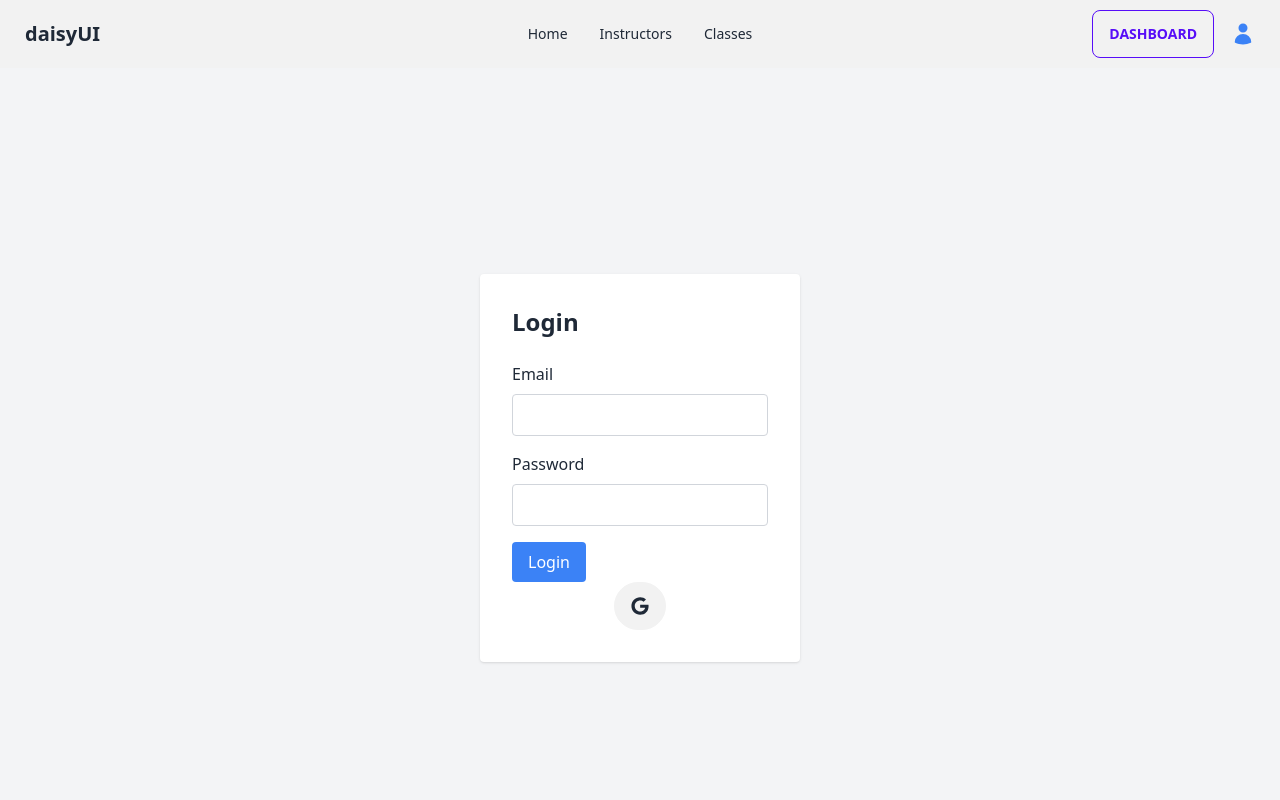
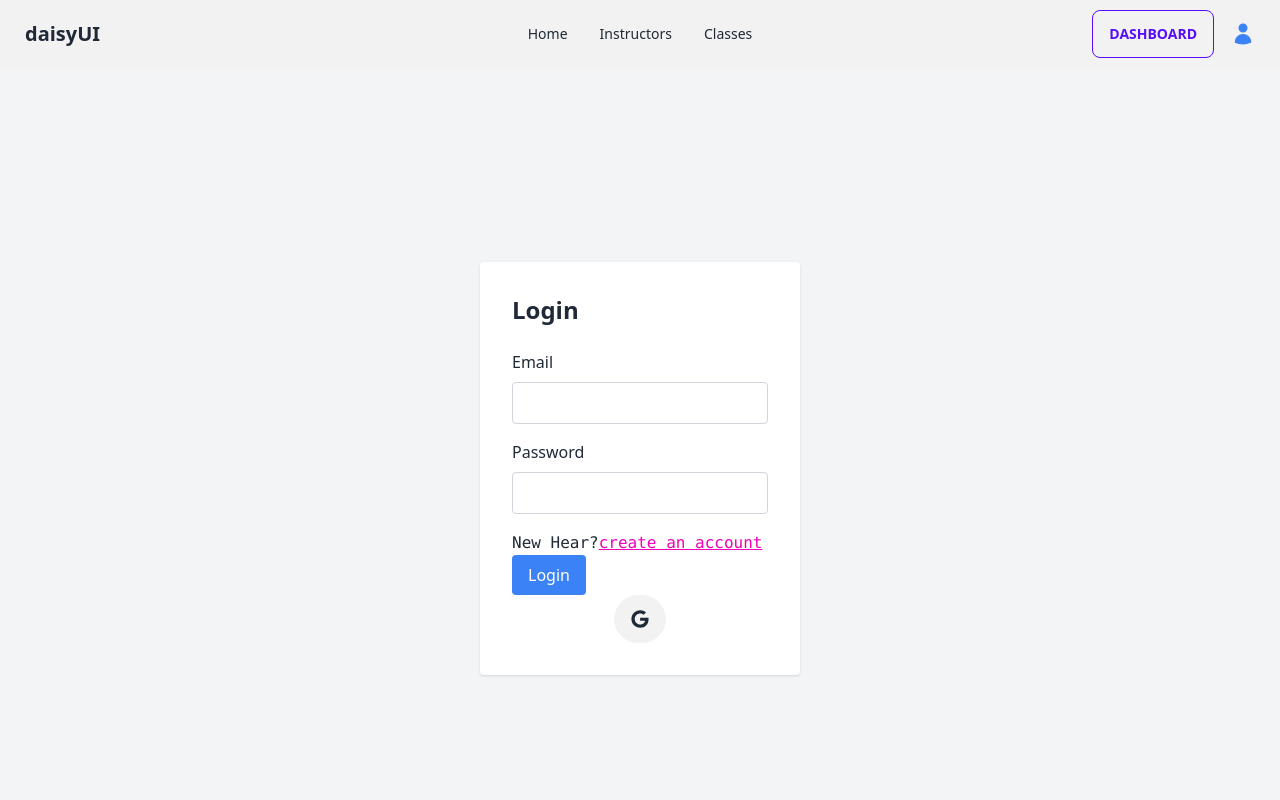
Before and after one commit to Mohammadsarowar/Summer-camp-School-project, a React (Vite) app: page /login in a window 1280 px wide. Shown: the top 800 px of the page. Built offline with nearby package versions, Linux system fonts and the light colour scheme; no server answers.

Commit message:
add to login page

```diff
--- a/src/Component/page/LoginPage.jsx
+++ b/src/Component/page/LoginPage.jsx
@@ -1,10 +1,12 @@
 import React, { useContext } from 'react';
 import { useForm } from 'react-hook-form';
 import { AuthContext } from '../../route/AuthProvider';
-import {FaGoogle } from "react-icons/fa";
+
 import Swal from 'sweetalert2';
+import Social from '../../Share/social';
+import { Link } from 'react-router-dom';
 const LoginPage = () => {
-    const {SingIn,googleSignIn} = useContext(AuthContext)
+    const {SingIn} = useContext(AuthContext)
   const { register, handleSubmit, formState: { errors } } = useForm();
 
   const onSubmit = (data) => {
@@ -21,10 +23,6 @@ const LoginPage = () => {
         }
     })
   };
-  const googleLogin = () =>{
-    googleSignIn()
-  }
-
   return (
     <div className="flex justify-center items-center h-screen bg-gray-100">
       <div className="bg-white rounded shadow p-8 w-80">
@@ -41,10 +39,11 @@ const LoginPage = () => {
             <input {...register('password', { required: 'Password is required', minLength: { value: 6, message: 'Password must have at least 6 characters' } })} type="password" className="border border-gray-300 px-4 py-2 rounded w-full" />
             {errors.password && <p className="text-red-500 mt-2">{errors.password.message}</p>}
           </div>
-
-          <button type="submit" className="bg-blue-500 text-white px-4 py-2 rounded">Login</button>
+<samp>New Hear?<Link className='link link-secondary' to='/singUp'>create an account</Link></samp>
+<br/>
+          <button type="submit" className="bg-blue-500 text-white px-4 py-2 rounded ">Login</button>
         </form>
-          <div className='text-center'><button onClick={googleLogin} className='btn rounded-full hover:bg-blue-500'><FaGoogle className=' text-lg'/></button></div>
+         <Social/>
       </div>
 
     </div>
--- a/src/Component/page/SingUp.jsx
+++ b/src/Component/page/SingUp.jsx
@@ -3,8 +3,9 @@ import { useContext } from "react";
 import { useForm } from "react-hook-form";
 import { AuthContext } from "../../route/AuthProvider";
 import { Link, Navigate } from "react-router-dom";
-import { FaGoogle } from "react-icons/fa";
+
 import Swal from "sweetalert2";
+import Social from "../../Share/social";
 
 const SingUp = () => {
    const {createUser,googleSignIn,updateUserProfile} = useContext(AuthContext)
@@ -33,6 +34,7 @@ const SingUp = () => {
           .then(res => res.json())
           .then(data => {
             if(data.insertedId){
+              reset()
           Swal.fire({
             icon: 'success',
             title: 'Your work has been saved',
@@ -47,10 +49,7 @@ const SingUp = () => {
 
     })
   };
-  const googleLogin = () =>{
-    googleSignIn()
 
-  }
   return (
     <div className="flex justify-center items-center h-screen bg-gray-100">
     <div className="bg-white rounded shadow p-8 w-96">
@@ -82,11 +81,10 @@ const SingUp = () => {
             <input {...register('password', { required: 'Password is required', minLength: { value: 6, message: 'Password must have at least 6 characters' } })} type="password" className="border border-gray-300 px-4 py-2 rounded w-full" />
             {errors.password && <p className="text-red-500 mt-2">{errors.password.message}</p>}
           </div>
-          <label className="block mb-2">Already have an account <Link to='/login' className="link link-primary" to='login'>Login</Link></label>
+          <samp className="block mb-2">Already have an account <Link to='/login' className="link link-secondary">Login</Link></samp>
           <button type="submit" className="bg-blue-500 text-white px-4 py-2 rounded">Signup</button>
         </form>
-        <div className=" text-center">
-        <div className='text-center'><button onClick={googleLogin} className='btn rounded-full hover:bg-blue-500'><FaGoogle className=' text-lg'/></button></div></div>
+      <Social/>
 
       </div>
     </div>
--- /dev/null
+++ b/src/Share/Social.jsx
@@ -0,0 +1,45 @@
+import React, { useContext } from 'react';
+import  { AuthContext } from '../route/AuthProvider';
+import { FaGoogle } from "react-icons/fa";
+
+import { Navigate, useLocation, useNavigate } from 'react-router-dom';
+
+const Social = () => {
+    const {googleSignIn} = useContext(AuthContext)
+       const navigate = useNavigate();
+    const location = useLocation();
+    const from = location.state?.from?.pathname || "/";
+    const googleLogin = () =>{
+        googleSignIn()
+        .then((result)=>{
+            const loggedInUser = result.user;
+
+                const saveUser = {name:loggedInUser.displayName, email:loggedInUser.email, photoURL:loggedInUser.photoURL}
+                fetch('http://localhost:5000/users',{
+                  method:'POST',
+                  headers:{
+                    'content-type' : 'application/json'
+                  },
+                  body:JSON.stringify(saveUser)
+                })
+                .then(res => res.json())
+                .then(() => {
+                   navigate(from,{replace:true})
+
+                })
+
+
+
+
+
+
+        })
+
+      }
+    return (
+        <div className=" text-center">
+        <div className='text-center'><button onClick={googleLogin} className='btn rounded-full hover:bg-blue-500'><FaGoogle className=' text-lg'/></button></div></div>
+    );
+};
+
+export default Social;
```
Also changed, not shown: 1 other file (tests, documents, lock files or other folders).
